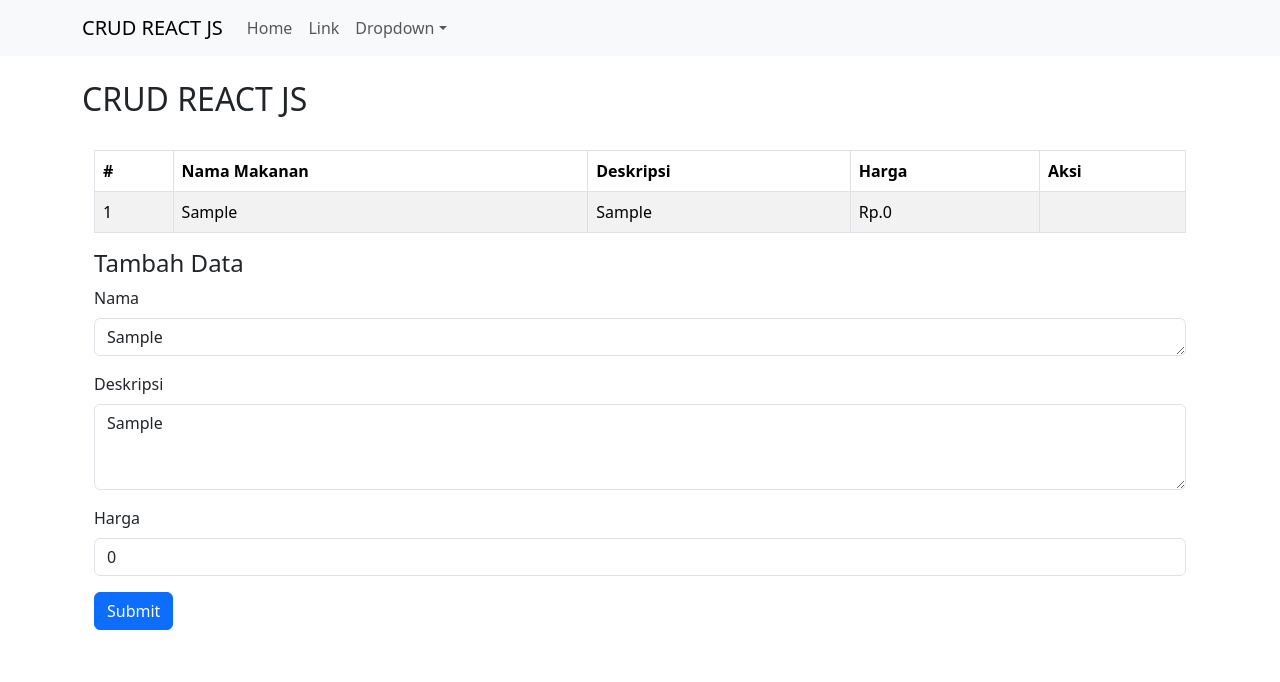
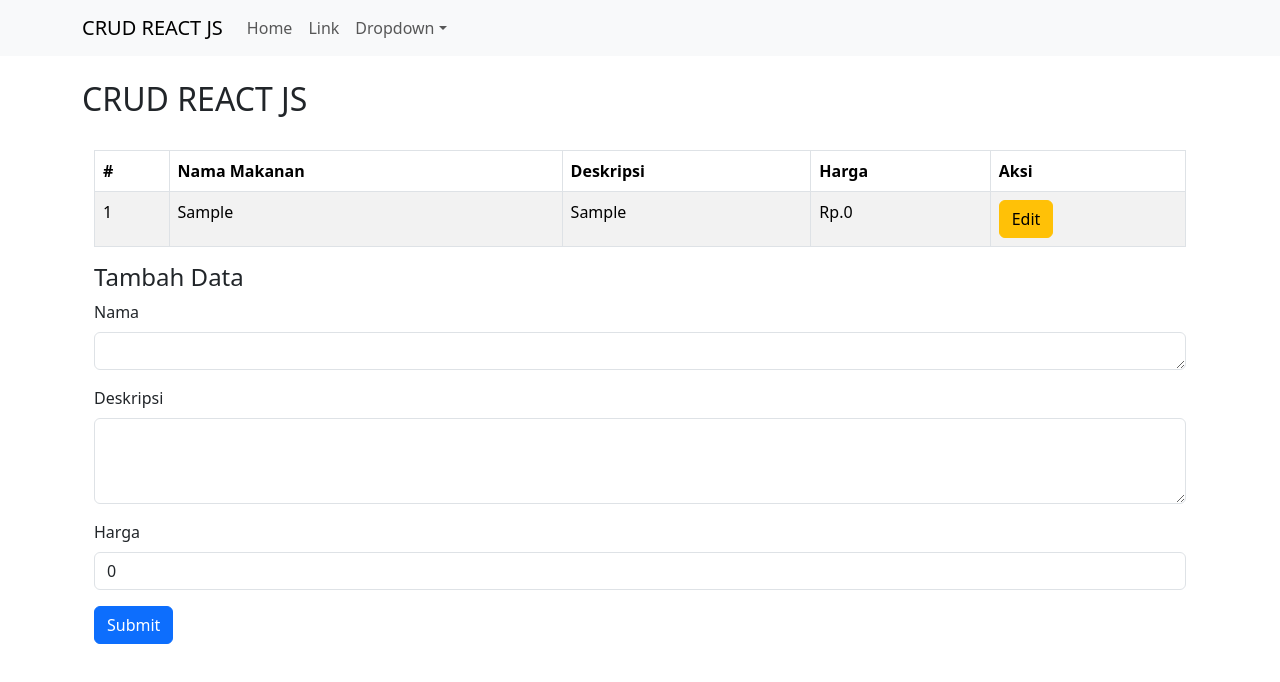
Before and after one commit to satriaprimatama20/belajar-reactjsdasar, a React (Create React App) app: page / in a window 1280 px wide. Both pictures are taken after typing "Sample", "Sample" into the empty fields and a click on the button "Submit". Shown: the top 682 px of the page. Built offline with nearby package versions, Linux system fonts and the light colour scheme.

Commit message:
Versi 3: Tutorial 9 CRUD: Update dan Edit Data

```diff
--- a/src/crud/components/formcrud.jsx
+++ b/src/crud/components/formcrud.jsx
@@ -1,12 +1,12 @@
 import { Row, Col, Form, Button } from "react-bootstrap";
 
-const FormCrud = ({ nama, deskripsi, harga, handleChange, handleSubmit }) => {
+const FormCrud = ({ nama, deskripsi, harga, handleChange, handleSubmit,id }) => {
   return (
     <>
       <>
         <Row>
           <Col>
-            <h4>Tambah Data</h4>
+            <h4>{id ? "Edit Data" : "Tambah Data"}</h4>
           </Col>
         </Row>
       </>
--- a/src/crud/components/tablecrud.js
+++ b/src/crud/components/tablecrud.js
@@ -1,5 +1,6 @@
+import { Button } from 'react-bootstrap';
 import Table from 'react-bootstrap/Table';
-const TableCrud = ({ makanans }) => {
+const TableCrud = ({ makanans, editData }) => {
     return (
         <Table striped bordered hover>
             <thead>
@@ -14,12 +15,14 @@ const TableCrud = ({ makanans }) => {
             <tbody>
                 {makanans.map((makanan, index) => {
                     return (
-                        <tr>
+                        <tr key={index}>
                             <td>{index+1}</td>
                             <td>{makanan.nama}</td>
                             <td>{makanan.deskripsi}</td>
                             <td>Rp.{makanan.harga}</td>
-                            <td></td>
+                            <td>
+                                <Button className='btn btn-warning' onClick={() => editData(makanan.id)}>Edit</Button>
+                            </td>
                         </tr>
                     )
                 })}
--- a/src/crud/crudindex.js
+++ b/src/crud/crudindex.js
@@ -25,16 +25,53 @@ export default class Crud extends Component {
     handleSubmit = (event) => {
         // preventDefault() ini menghilangkan reload pada page kita
         event.preventDefault();
+        // fungsi ini berguna untuk mengupdate data makanan, apabila tanpa fungsi ini data makanan akan ditambahkan dan dianggap sebagai data baru
+        if (this.state.id === "") {
             this.setState({
                 makanans: [
                     ...this.state.makanans,
                     {
-                    id: this.state.makanans.length+1,
+                        id: this.state.makanans.length + 1,
                         nama: this.state.nama,
                         deskripsi: this.state.deskripsi,
                         harga: this.state.harga
                     }
                 ]
+            })
+        } else {
+            const makananselainTerpilih = this.state.makanans
+                .filter((makanan) => makanan.id !== this.state.id)
+                .map((filterMakanan) => {
+                    return filterMakanan
+                })
+            this.setState({
+                makanans: [
+                    ...makananselainTerpilih,
+                ]
+            })
+            this.updateData();
+        }
+
+        this.setState({
+            nama: "",
+            deskripsi: "",
+            harga: 0,
+            id: ""
+        })
+    }
+
+    editData = (id) => {
+        const makananTerpilih = this.state.makanans
+            .filter((makanan) => makanan.id === id)
+            .map((filterMakanan) => {
+                return filterMakanan
+            })
+
+        this.setState({
+            nama: makananTerpilih[0].nama,
+            deskripsi: makananTerpilih[0].deskripsi,
+            harga: makananTerpilih[0].harga,
+            id: makananTerpilih[0].id
         })
     }
 
@@ -47,7 +84,7 @@ export default class Crud extends Component {
                     <h2>CRUD REACT JS</h2>
                 </div>
                 <div className='container mt-6 p-4'>
-                    <TableCrud makanans={this.state.makanans} />
+                    <TableCrud makanans={this.state.makanans} editData={this.editData} />
                     <FormCrud {...this.state} handleChange={this.handleChange} handleSubmit={this.handleSubmit} />
                 </div>
             </div>
```
Lines whose indentation alone changed are shown as unchanged.
